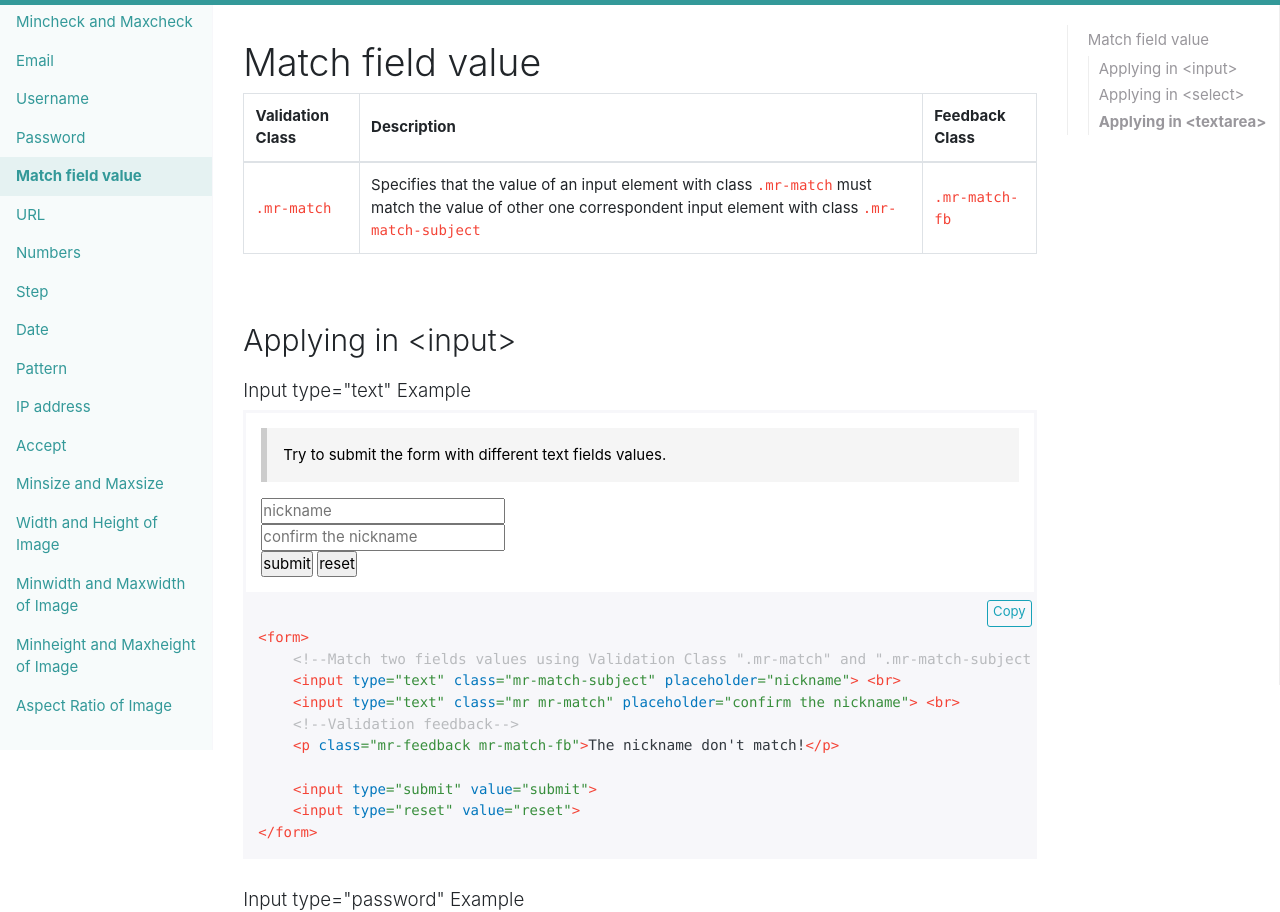
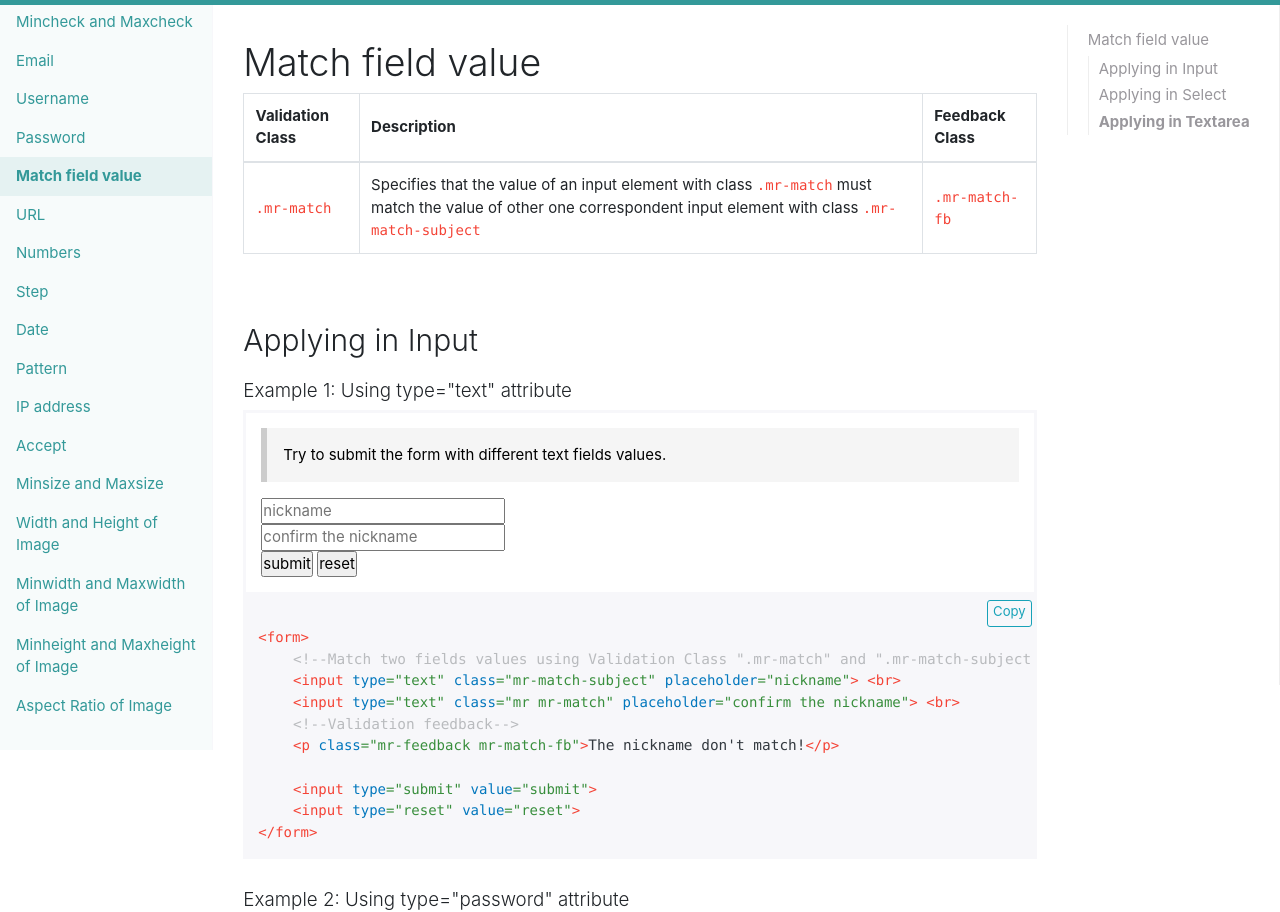
Before and after one commit to AlbertoAdolfo27/myrules, a plain HTML site: page docs/match.html in a window 1280 px wide. Shown: the part 50-962 px from the top of the page. Drawn offline with Linux system fonts and the light colour scheme.

Commit message:
Update docs match.html file

```diff
--- a/docs/match.html
+++ b/docs/match.html
@@ -57,8 +57,8 @@
                         </article>
 
                         <article>
-                            <h2 id="applying-input">Applying in &lt;input&gt;</h2>
-                            <h3 class="h5 mt-0">Input type="text" Example</h3>
+                            <h2 id="applying-input">Applying in Input</h2>
+                            <h3 class="h5 mt-0">Example 1: Using type="text" attribute</h3>
                             <div class="mr-test">
                                 <div class="panel-info">
                                     <p>Try to submit the form with different text fields values.</p>
@@ -94,7 +94,7 @@
                                 </code>
                             </div>
 
-                            <h3 class="h5 mt-0">Input type="password" Example</h3>
+                            <h3 class="h5 mt-0">Example 2: Using type="password" attribute</h3>
                             <div class="mr-test">
                                 <div class="panel-info">
                                     <p>Try to submit the form with different text fields values.</p>
@@ -132,9 +132,9 @@
                             </div>
 
                         <article>
-                            <h2 id="applying-select">Applying in &lt;select&gt;</h2>
+                            <h2 id="applying-select">Applying in Select</h2>
 
-                            <h3 class="h5 mt-0">Select Example</h3>
+                            <h3 class="h5 mt-0">Example: Applying in Select</h3>
                             <div class="mr-test">
                                 <div class="panel-info">
                                     <p>Try to submit the form with different options selected.</p>
@@ -196,9 +196,9 @@
                         </article>
 
                         <article>
-                            <h2  id="applying-textarea">Applying in &lt;textarea&gt;</h2>
+                            <h2  id="applying-textarea">Applying in Textarea</h2>
 
-                            <h3 class="h5 mt-0">Textarea Example</h3>
+                            <h3 class="h5 mt-0">Example: Applying in Textarea</h3>
                             <div class="mr-test">
                                 <div class="panel-info">
                                     <p>Try to submit the form with different text fields values.</p>
@@ -248,13 +248,13 @@
                         <a class="nav-link active" href="#validate-match"> Match field value</a>
                         <ul class="navbar-nav sub-nav">
                             <li class="nav-item">
-                                <a class="nav-link" href="#applying-input">Applying in &lt;input&gt;</a>
+                                <a class="nav-link" href="#applying-input">Applying in Input</a>
                             </li>
                             <li class="nav-item">
-                                <a class="nav-link" href="#applying-select">Applying in &lt;select&gt;</a>
+                                <a class="nav-link" href="#applying-select">Applying in Select</a>
                             </li>
                             <li class="nav-item">
-                                <a class="nav-link" href="#applying-textarea">Applying in &lt;textarea&gt;</a>
+                                <a class="nav-link" href="#applying-textarea">Applying in Textarea</a>
                             </li>
                         </ul>
                     </li>
```
